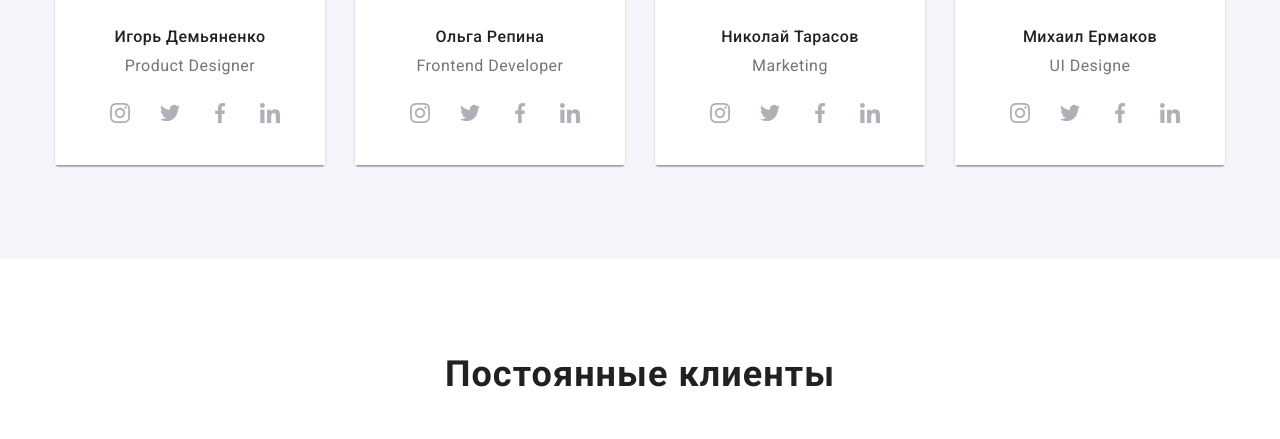
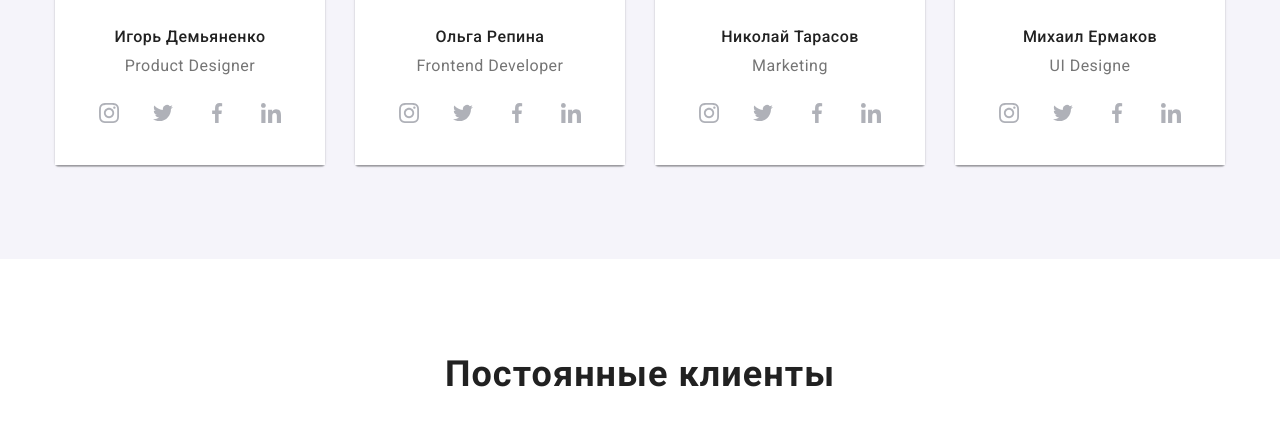
Before and after one commit to NaikNik/goit-markup-hw-04, a plain HTML site: page index.html in a window 1280 px wide. Shown: the part 1951-2390 px from the top of the page. Drawn offline with Linux system fonts and the light colour scheme.

Commit message:
HW4 - link in examples

```diff
--- a/css/styles.css
+++ b/css/styles.css
@@ -483,18 +483,17 @@ header {
 }
 
 .staff-social-list {
+    display: flex;
+    justify-content: center;
     margin-top: 16px;
-    display: flex;
-    width: 200px;
-    height: 44px;
-    margin-left: auto;
-    margin-right: auto;
+    margin-bottom: 0;
+}
+
+.staff-social-item:first-child {
+    margin-left: 0;
 }
 
 .staff-social-item {
-    display: flex;
-    justify-content: center;
-    align-items: center;
     width: 44px;
     height: 44px;
     border-radius: 50%;
@@ -507,6 +506,10 @@ header {
 
 .social-link {
     display: flex;
+    justify-content: center;
+    align-items: center;
+    width: 100%;
+    height: 100%;
 }
 
 .staff-social-item:hover {
@@ -662,7 +665,12 @@ header {
     border-radius: 0px 0px 4px 4px;
 }
 
-.work-example-list .item:hover,
-.work-example-list .item:focus {
+.work-example-link {
+    display: block;
+    height: 100%;
+}
+
+.work-example-link :hover,
+.work-example-link :focus {
     box-shadow: 0px 1px 1px rgba(0, 0, 0, 0.12), 0px 4px 4px rgba(0, 0, 0, 0.06), 1px 4px 6px rgba(0, 0, 0, 0.16);
 }
--- a/index.html
+++ b/index.html
@@ -227,10 +227,12 @@
                       </svg>
                         </a>
                     </li>
+
                     <li class="staff-social-item">
-                        <svg class="icon-social">
+                        <a href="" class="social-link">
+                            <svg class="icon-social">
                       <use href="images/symbol-defs.svg#icon-twitter"></use>
-                    </svg>
+                    </svg></a>
                     </li>
                     <li class="staff-social-item">
                         <a href="" class="social-link">
```
Also changed, not shown: portfolio.html (+1 -0 lines).
